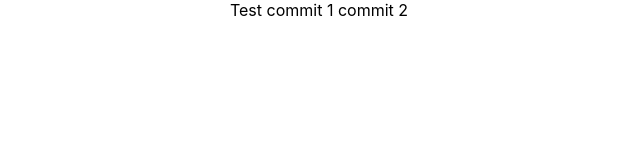
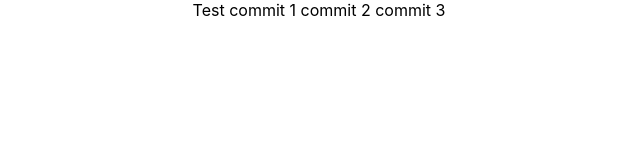
Before and after one commit to Alexandr1991Sh/my-app, a React (Create React App) app: page / in a window 1280 px wide. Shown: the top 160 px of the page, without its empty margins (321-961 px from the left). Built offline with nearby package versions, Linux system fonts and the light colour scheme.

Commit message:
commit 3

```diff
--- a/src/App.tsx
+++ b/src/App.tsx
@@ -7,6 +7,7 @@ function App() {
      Test
         commit 1
         commit 2
+        commit 3
     </div>
   );
 }
```
